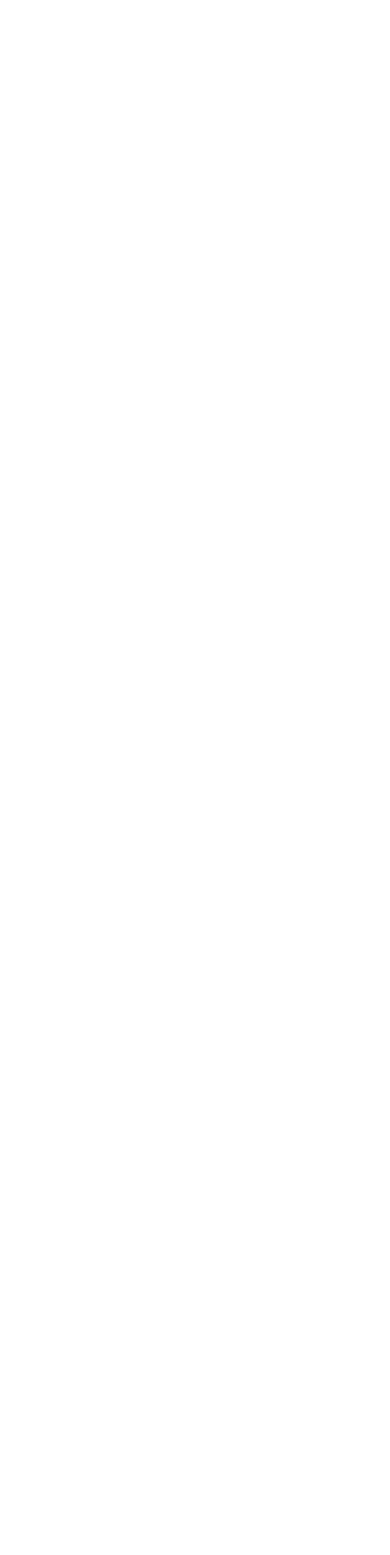
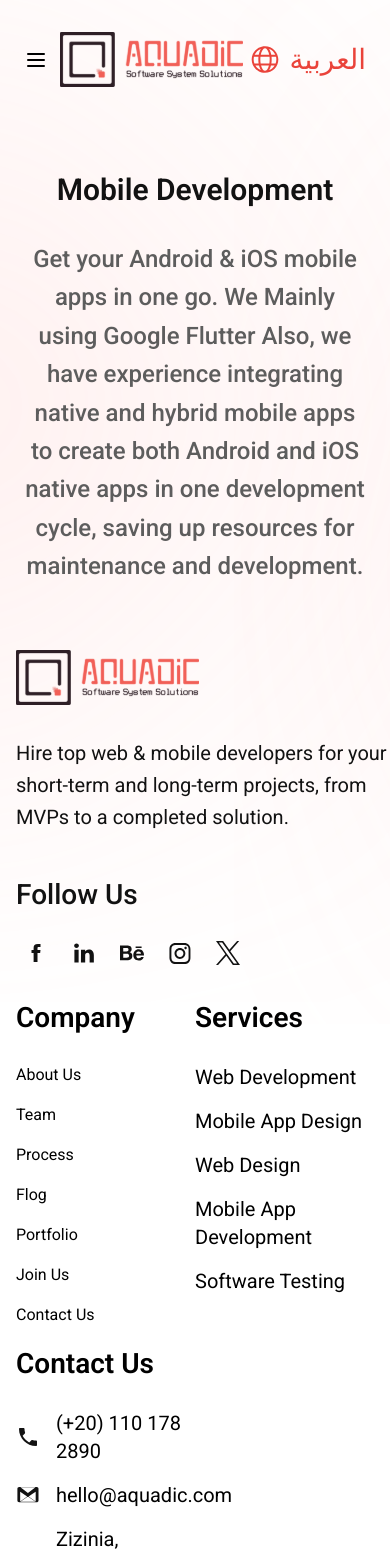
Before and after one commit to AQuadic/aquadic_portfolio_reactjs, a React (Vite) app: page /mobiledev in a window 390 px wide. Before the commit this address had no page. Shown: the top 1555 px of the page. Before the commit the page ends 844 px from the top, so only its background shows below. Built offline with nearby package versions, Linux system fonts and the light colour scheme.

Commit message:
Add web,mobil and testing pages

```diff
--- a/src/App.jsx
+++ b/src/App.jsx
@@ -2,6 +2,9 @@ import { BrowserRouter, Route, Routes } from "react-router";
 import Layout from "./components/general/Layout";
 import HomePage from "./pages/HomePage";
 import Team from "./pages/Team";
+import WebDevelopment from "./pages/WebDevelopment";
+import MobDevelopment from "./pages/MobDevelopment";
+import Testing from "./pages/Testing";
 
 function App() {
   return (
@@ -10,6 +13,9 @@ function App() {
         <Route path="/" element={<Layout />}>
           <Route index element={<HomePage />} />
           <Route path="team" element={<Team />} />
+          <Route path="webdev" element={<WebDevelopment />} />
+          <Route path="mobiledev" element={<MobDevelopment />} />
+          <Route path="testing" element={<Testing />} />
         </Route>
       </Routes>
     </BrowserRouter>
--- a/src/components/Team/Header.jsx
+++ /dev/null
@@ -1,10 +0,0 @@
-const Header = () => {
-    return (
-        <section className="container flex flex-col items-center justify-center text-center py-10">
-            <h1 className="text-[#121212] md:text-5xl text-3xl font-semibold md:leading-[48px]">Work with the <span className="text-brandColor">best technical</span> talent</h1>
-            <p className="text-[#5D5D5D] text-2xl font-medium leading-[38.4px] mt-8">Our teams are built of top talent from managers, designers, web developers and mobile developers who deliver projects on time and maintain the highest development standards.</p>
-        </section>
-    )
-}
-
-export default Header
--- a/src/components/general/Header.jsx
+++ b/src/components/general/Header.jsx
@@ -107,27 +107,27 @@ const Header = () => {
                   <DropdownMenuContent className="w-56">
                     <DropdownMenuLabel>
                       <ul>
-                        <li className="mb-4">
-                          <NavLink to='/aboutus' className='text-black text-base font-normal left-8'>About Us</NavLink>
-                        </li>
-                        <li className="mb-4">
-                          <NavLink to='/team' className='text-black text-base font-normal left-8'>Team</NavLink>
-                        </li>
-                        <li className="mb-4">
-                          <NavLink to='/process' className='text-black text-base font-normal left-8'>Process</NavLink>
-                        </li>
-                        <li className="mb-4">
-                          <NavLink to='/flog' className='text-black text-base font-normal left-8'>Flog</NavLink>
-                        </li>
-                        <li className="mb-4">
-                          <NavLink to='/portfolio' className='text-black text-base font-normal left-8'>Portfolio</NavLink>
-                        </li>
-                        <li className="mb-4">
-                          <NavLink to='/joinus' className='text-black text-base font-normal left-8'>Join Us</NavLink>
-                        </li>
-                        <li className="mb-4">
-                          <NavLink to='/contactus' className='text-black text-base font-normal left-8'>Contact Us</NavLink>
-                        </li>
+                        <NavLink to='aboutus' className="hover:bg-brandColor flex items-center px-2 w-full h-10 transition duration-300 text-black text-base font-normal left-8 hover:text-white">
+                          <p>About Us</p>
+                        </NavLink>
+                        <NavLink to="team" className="hover:bg-brandColor flex items-center px-2 w-full h-10 transition duration-300 text-black text-base font-normal left-8 hover:text-white">
+                          <p>Team</p>
+                        </NavLink>
+                        <NavLink to="process" className="hover:bg-brandColor flex items-center px-2 w-full h-10 transition duration-300 text-black text-base font-normal left-8 hover:text-white">
+                          <p>Process</p>
+                        </NavLink>
+                        <NavLink to="flog" className="hover:bg-brandColor flex items-center px-2 w-full h-10 transition duration-300 text-black text-base font-normal left-8 hover:text-white">
+                          <p>Flog</p>
+                        </NavLink>
+                        <NavLink to="portfolio" className="hover:bg-brandColor flex items-center px-2 w-full h-10 transition duration-300 text-black text-base font-normal left-8 hover:text-white">
+                          <p>Portfolio</p>
+                        </NavLink>
+                        <NavLink to="joinus" className="hover:bg-brandColor flex items-center px-2 w-full h-10 transition duration-300 text-black text-base font-normal left-8 hover:text-white">
+                          <p>Join Us</p>
+                        </NavLink>
+                        <NavLink to="contactus" className="hover:bg-brandColor flex items-center px-2 w-full h-10 transition duration-300 text-black text-base font-normal left-8 hover:text-white">
+                          <p>Contact Us</p>
+                        </NavLink>
                       </ul>
                     </DropdownMenuLabel>
                   </DropdownMenuContent>
@@ -145,21 +145,21 @@ const Header = () => {
                   <DropdownMenuContent className="w-full">
                     <DropdownMenuLabel>
                       <ul>
-                        <li className="mb-4">
-                          <NavLink to='/webdev' className='text-black text-xl font-normal left-8'>Web Development</NavLink>
-                        </li>
-                        <li className="mb-4">
-                          <NavLink to='/mobiledesign' className='text-black text-xl font-normal left-8'>Mobile App Design</NavLink>
-                        </li>
-                        <li className="mb-4">
-                          <NavLink to='/webdesign' className='text-black text-xl font-normal left-8'>Web Design</NavLink>
-                        </li>
-                        <li className="mb-4">
-                          <NavLink to='/mobiledev' className='text-black text-xl font-normal left-8'>Mobile App Development</NavLink>
-                        </li>
-                        <li className="mb-4">
-                          <NavLink to='/testing' className='text-black text-xl font-normal left-8'>Software Testing</NavLink>
-                        </li>
+                        <NavLink to='/webdev' className="hover:bg-brandColor flex items-center px-2 w-full h-10 transition duration-300 text-black text-base font-normal left-8 hover:text-white">
+                          <p>Web Development</p>
+                        </NavLink>
+                        <NavLink to='/mobiledesign' className="hover:bg-brandColor flex items-center px-2 w-full h-10 transition duration-300 text-black text-base font-normal left-8 hover:text-white">
+                          <p>Mobile App Design</p>
+                        </NavLink>
+                        <NavLink to='/webdesign' className="hover:bg-brandColor flex items-center px-2 w-full h-10 transition duration-300 text-black text-base font-normal left-8 hover:text-white">
+                          <p>Web Design</p>
+                        </NavLink>
+                        <NavLink to='/mobiledev' className="hover:bg-brandColor flex items-center px-2 w-full h-10 transition duration-300 text-black text-base font-normal left-8 hover:text-white">
+                          <p>Mobile App Development</p>
+                        </NavLink>
+                        <NavLink to='/testing' className="hover:bg-brandColor flex items-center px-2 w-full h-10 transition duration-300 text-black text-base font-normal left-8 hover:text-white">
+                          <p>Software Testing</p>
+                        </NavLink>
                       </ul>
                     </DropdownMenuLabel>
                   </DropdownMenuContent>
--- /dev/null
+++ b/src/components/general/PagesHeader.jsx
@@ -0,0 +1,11 @@
+// eslint-disable-next-line react/prop-types
+const PagesHeader = ({ header, title }) => {
+    return (
+        <section className="container flex flex-col items-center justify-center text-center py-10">
+            <h1 className="text-[#121212] md:text-5xl text-3xl font-semibold md:leading-[48px]">{header}</h1>
+            <p className="text-[#5D5D5D] text-2xl font-medium leading-[38.4px] mt-8">{title}</p>
+        </section>
+    )
+}
+
+export default PagesHeader
--- /dev/null
+++ b/src/pages/MobDevelopment.jsx
@@ -0,0 +1,14 @@
+import PagesHeader from "@/components/general/PagesHeader"
+
+const MobDevelopment = () => {
+    return (
+        <div>
+            <PagesHeader
+                header="Mobile Development"
+                title="Get your Android & iOS mobile apps in one go. We Mainly using Google Flutter Also, we have experience integrating native and hybrid mobile apps to create both Android and iOS native apps in one development cycle, saving up resources for maintenance and development."
+            />
+        </div>
+    )
+}
+
+export default MobDevelopment
--- a/src/pages/Team.jsx
+++ b/src/pages/Team.jsx
@@ -1,9 +1,12 @@
-import Header from "@/components/Team/Header"
+import PagesHeader from "@/components/general/PagesHeader"
 import TeamCards from "@/components/Team/TeamCards"
 const Team = () => {
     return (
         <div>
-            <Header />
+            <PagesHeader
+                header="Work with the best technical talent"
+                title="Our teams are built of top talent from managers, designers, web developers and mobile developers who deliver projects on time and maintain the highest development standards."
+            />
             <TeamCards />
         </div>
     )
--- /dev/null
+++ b/src/pages/Testing.jsx
@@ -0,0 +1,14 @@
+import PagesHeader from "@/components/general/PagesHeader"
+
+const Testing = () => {
+    return (
+        <div>
+            <PagesHeader
+                header="Software Testing"
+                title="Software testing is the process of evaluating software to identify defects and ensure it performs as expected. It helps improve software quality and reliability and is carried out using various techniques and tools by dedicated testers."
+            />
+        </div>
+    )
+}
+
+export default Testing
--- /dev/null
+++ b/src/pages/WebDevelopment.jsx
@@ -0,0 +1,14 @@
+import PagesHeader from "@/components/general/PagesHeader"
+
+const WebDevelopment = () => {
+    return (
+        <div>
+            <PagesHeader
+                header="Web Development"
+                title="We design and create web that help reach business goals, amaze customers and solve user problems. We will guide you through the whole software development and graphic design process and help you with further app development, both technology and business-wise."
+            />
+        </div>
+    )
+}
+
+export default WebDevelopment
```
